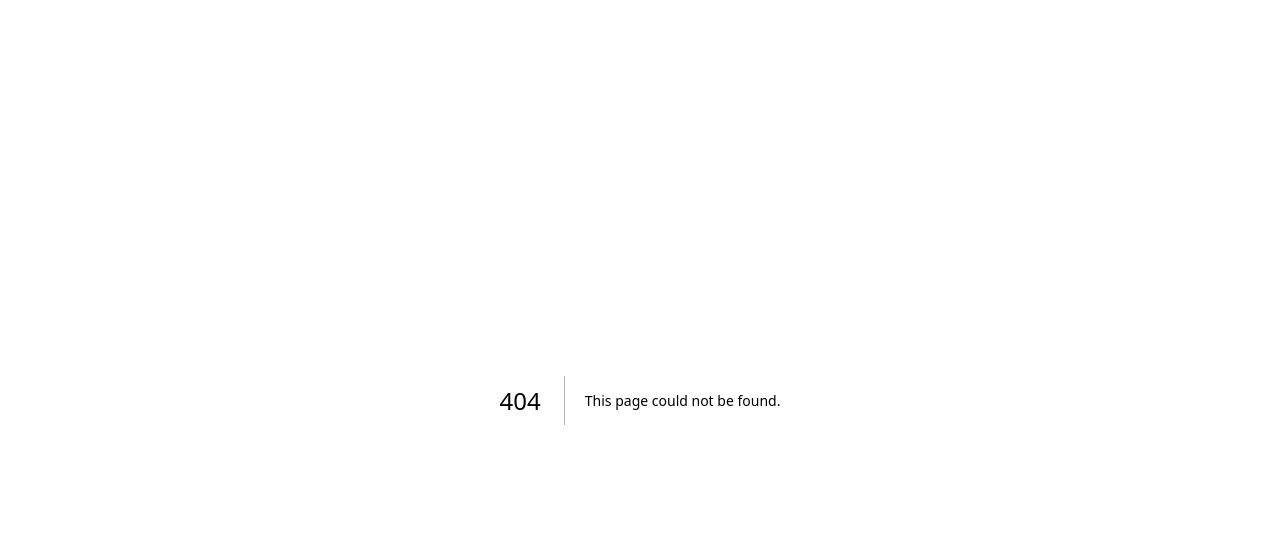
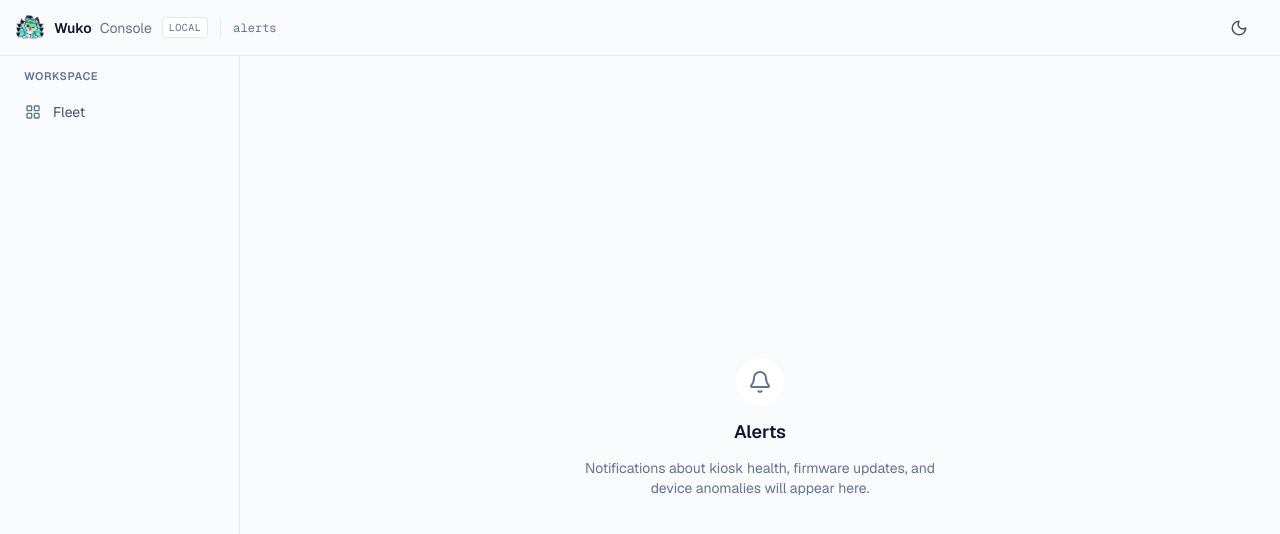
Before and after one commit to MytrucNguyen/wuko-console, a Next.js app in the folder apps/web/: page /alerts in a window 1280 px wide. Before the commit this address had no page. Shown: the top 534 px of the page. Built offline with nearby package versions, Linux system fonts and the light colour scheme.

Commit message:
feat: add Alerts, Audit log, and Settings stub pages with permission guards

```diff
--- /dev/null
+++ b/apps/web/app/(app)/alerts/page.tsx
@@ -0,0 +1,13 @@
+import { Bell } from "lucide-react";
+
+import { EmptyState } from "../_components/empty-state";
+
+export default function AlertsPage() {
+  return (
+    <EmptyState
+      icon={Bell}
+      title="Alerts"
+      description="Notifications about kiosk health, firmware updates, and device anomalies will appear here."
+    />
+  );
+}
--- /dev/null
+++ b/apps/web/app/(app)/audit-log/page.tsx
@@ -0,0 +1,21 @@
+"use client";
+
+import { FileText } from "lucide-react";
+
+import { useRequirePermission } from "@/lib/persona/use-require-permission";
+
+import { EmptyState } from "../_components/empty-state";
+
+export default function AuditLogPage() {
+  const allowed = useRequirePermission("canViewAuditLog");
+
+  if (!allowed) return null;
+
+  return (
+    <EmptyState
+      icon={FileText}
+      title="Audit log"
+      description="Every action taken in Console will be logged here, including restarts, firmware pushes, and configuration changes."
+    />
+  );
+}
--- /dev/null
+++ b/apps/web/app/(app)/settings/page.tsx
@@ -0,0 +1,21 @@
+"use client";
+
+import { Settings } from "lucide-react";
+
+import { useRequirePermission } from "@/lib/persona/use-require-permission";
+
+import { EmptyState } from "../_components/empty-state";
+
+export default function SettingsPage() {
+  const allowed = useRequirePermission("canViewSettings");
+
+  if (!allowed) return null;
+
+  return (
+    <EmptyState
+      icon={Settings}
+      title="Settings"
+      description="Configure regions, user roles, alert thresholds, and integration credentials."
+    />
+  );
+}
```
